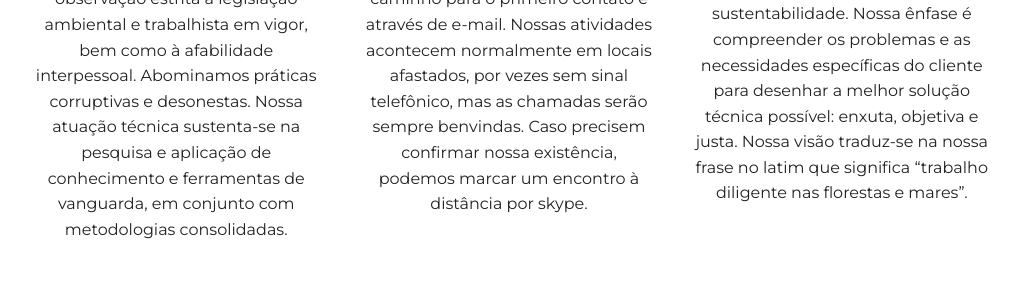
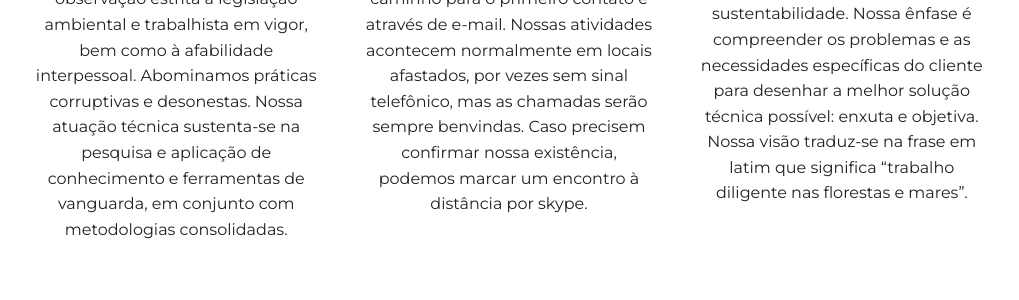
Before and after one commit to leroy1977/eQ1, a Jekyll site: the page built from index.html, in a window 1280 px wide and 900 px high, scrolled down 1032 px. Shown: the part 358-658 px from the top of the window, without its empty margins (131-1150 px from the left). Built offline with Jekyll 4.4.1, drawn with Linux system fonts in a browser that asks for light colours; some of the changed text lies outside the part shown.

Commit message:
Update about.html

```diff
--- a/_includes/about.html
+++ b/_includes/about.html
@@ -29,7 +29,7 @@
       <!-- <i class="devicon-git-plain"></i>
       <i class="devicon-gulp-plain colored"></i>
       <i class="devicon-atom-original-wordmark"></i> -->
-      <p>Atendemos a pessoas, organizações, governos e empresas que estejam interessados em valorizar e lucrar com a biodiversidade e sustentabilidade. Nossa ênfase é compreender os problemas e as necessidades específicas do cliente para desenhar a melhor solução técnica possível: enxuta, objetiva e justa. Nossa visão traduz-se na nossa frase no latim que significa “trabalho diligente nas florestas e mares”.</p>
+      <p>Atendemos a pessoas, organizações, governos e empresas que estejam interessados em valorizar e lucrar com a biodiversidade e sustentabilidade. Nossa ênfase é compreender os problemas e as necessidades específicas do cliente para desenhar a melhor solução técnica possível: enxuta e objetiva. Nossa visão traduz-se na frase em latim que significa “trabalho diligente nas florestas e mares”.</p>
     </div>
   </div>
 </div>
```
